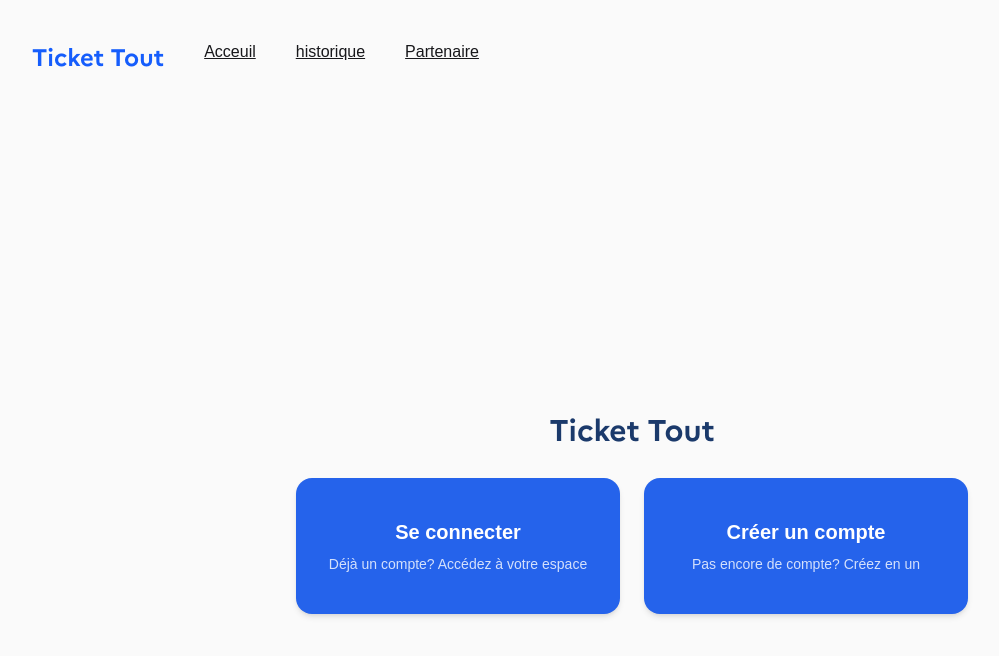
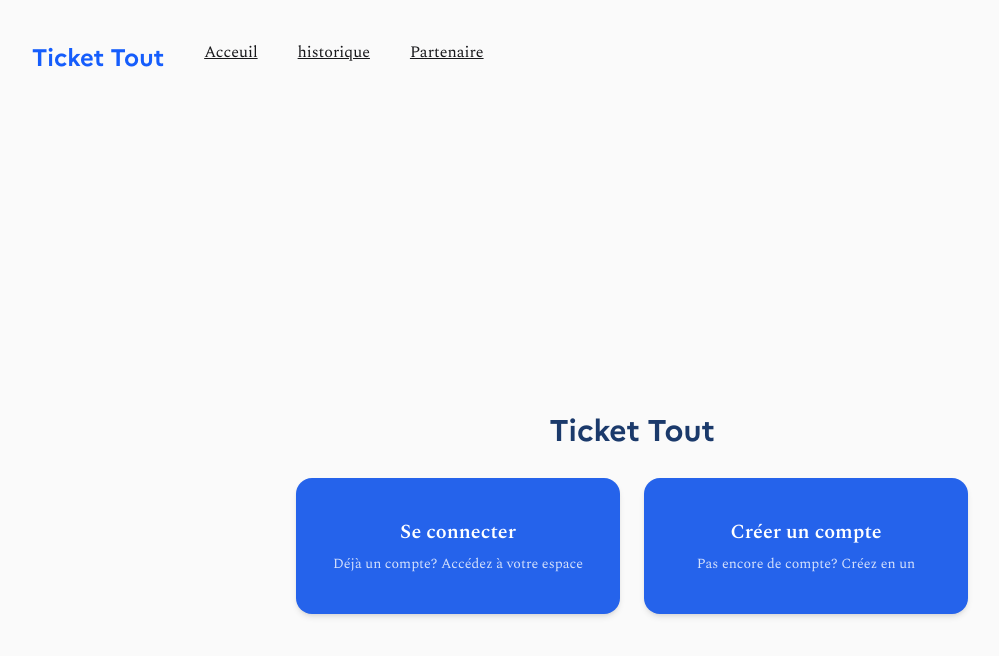
Before and after one commit to Surivor/Survivor, a Next.js app in the folder front/: page / in a window 1280 px wide. Shown: the top 656 px of the page, without its empty margins (8-1007 px from the left). Built offline with nearby package versions, Linux system fonts and the light colour scheme.

Commit message:
fix(front): override font default

```diff
--- a/front/src/app/globals.css
+++ b/front/src/app/globals.css
@@ -36,7 +36,6 @@ h1, h2, h3, h4, h5, h6 {
 body {
   background: var(--background);
   color: var(--foreground);
-  font-family: Arial, Helvetica, sans-serif;
 }
 
 input, select, textarea {color: #171717;}
```
